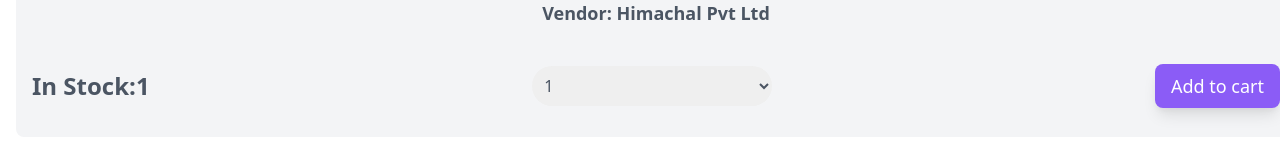
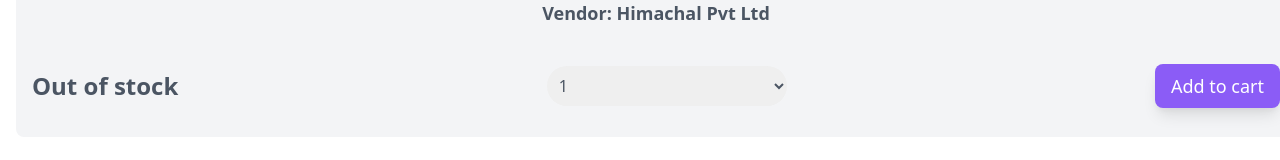
Before and after one commit to VivekKashyapS98/VickZone, a Next.js app: page /item/1 in a window 1280 px wide. Shown: the part 199-359 px from the top of the page. Built offline with nearby package versions, Linux system fonts and the light colour scheme.

Commit message:
Bug FIx:Out of the Stock is working fine

```diff
--- a/pages/item/[id].js
+++ b/pages/item/[id].js
@@ -41,7 +41,7 @@ export default function ID({ item }) {
       </h3>
       <div className="p-4 w-full flex felx-row flex-wrap justify-between items-center">
         <h3 className="text-lg font-semibold md:text-2xl">
-          {item.available ? "In Stock:" + item.available : "Out of stock"}
+          {contains() ? "In Stock:" + item.available : "Out of stock"}
         </h3>
         <select
           value={qty}
```
